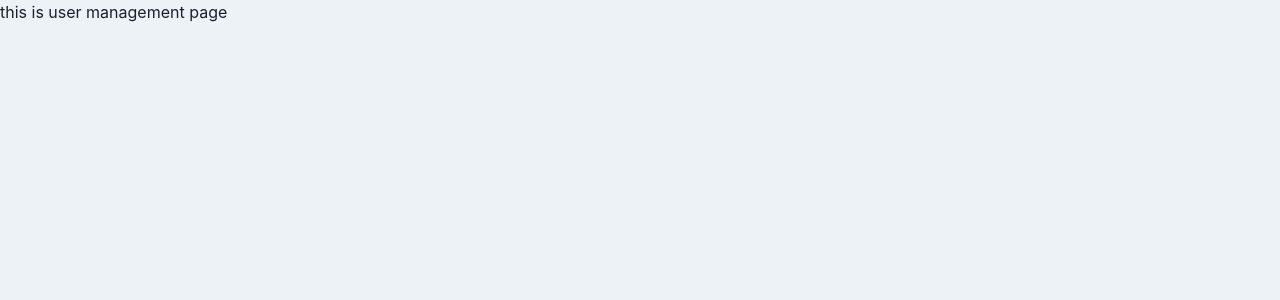
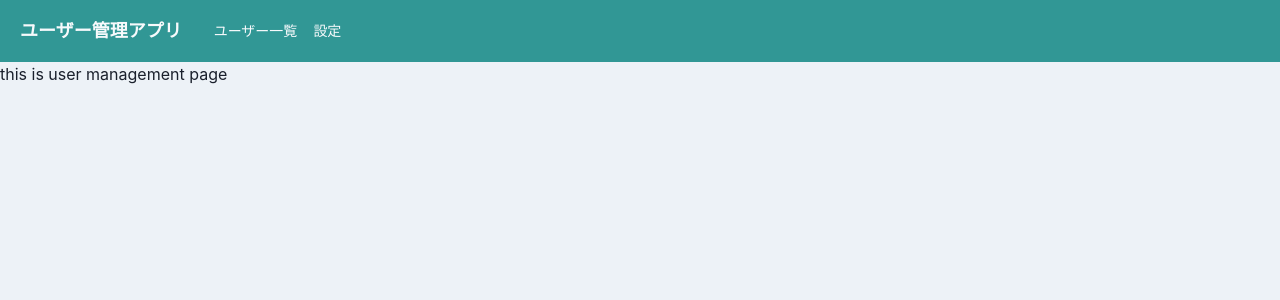
Before and after one commit to kentodaikoku/react-app_00, a React (Create React App) app: page /home/user_management in a window 1280 px wide. Shown: the top 300 px of the page. Built offline with nearby package versions, Linux system fonts and the light colour scheme.

Commit message:
✨ Header

```diff
--- /dev/null
+++ b/src/components/atoms/button/MenuIconButton.tsx
@@ -0,0 +1,22 @@
+import { HamburgerIcon } from "@chakra-ui/icons";
+import { IconButton } from "@chakra-ui/react";
+import { FC, memo } from "react";
+
+type Props = {
+  onOpen: () => void;
+}
+
+export const MenuIconButton: FC<Props> = memo((props) => {
+  const {onOpen} = props;
+
+  return (
+    <IconButton
+      onClick={onOpen}
+      aria-label="メニューボタン"
+      icon={<HamburgerIcon />}
+      size='sm'
+      variant='unstyled'
+      display={{ base: 'block', md: 'none' }}
+    />
+  )
+})
--- /dev/null
+++ b/src/components/molecules/MenuDrawer.tsx
@@ -0,0 +1,27 @@
+import { Button, Drawer, DrawerBody, DrawerContent, DrawerOverlay } from "@chakra-ui/react";
+import { FC, memo } from "react";
+
+type Props = {
+  isOpen: boolean;
+  onClose: () => void;
+  toHome: () => void;
+  toUserManagement: () => void;
+  toSetting: () => void;
+}
+
+export const MenuDrawer: FC<Props> = memo((props) => {
+  const {isOpen, onClose, toHome, toUserManagement, toSetting} = props;
+  return (
+    <Drawer isOpen={isOpen} onClose={onClose} placement="left" size='xs'>
+      <DrawerOverlay>
+        <DrawerContent>
+          <DrawerBody p={0} bg='gray.100'>
+            <Button w='100%' onClick={toHome}>TOP</Button>
+            <Button w='100%' onClick={toUserManagement}>ユーザー一覧</Button>
+            <Button w='100%' onClick={toSetting}>設定</Button>
+          </DrawerBody>
+        </DrawerContent>
+      </DrawerOverlay>
+    </Drawer>
+  )
+})
--- /dev/null
+++ b/src/components/organisms/layout/Header.tsx
@@ -0,0 +1,52 @@
+import { Box, Flex, Heading, Link, useDisclosure } from "@chakra-ui/react";
+import { FC, memo, useCallback } from "react";
+import { MenuIconButton } from "../../atoms/button/MenuIconButton";
+import { MenuDrawer } from "../../molecules/MenuDrawer";
+import { useNavigate } from "react-router-dom";
+
+export const Header: FC = memo(() => {
+  const {isOpen, onClose, onOpen} = useDisclosure();
+  const navigate = useNavigate();
+  const home = '/home';
+
+  const toHome = useCallback(() => { navigate(home); onClose() }, [navigate, onClose]);
+  const toUserManagement = useCallback(() => { navigate(`${home}/user_management`); onClose() }, [navigate, onClose]);
+  const toSetting = useCallback(() => { navigate(`${home}/setting`); onClose() }, [navigate, onClose]);
+
+  // return <div style={{ height: '50px', backgroundColor: 'teal' }}></div>
+  return (
+    <>
+      <Flex
+        as={'nav'}
+        bg={"teal.500"}
+        color={"gray.50"}
+        align={"center"}
+        justify={"space-between"}
+        padding={{ base: 3, md: 5 }}
+      >
+        {/* Header titile */}
+        <Flex as={'a'} align={"center"} mr={8} _hover={{ cursor: 'pointer' }} onClick={toHome}>
+          <Heading as={'h1'} fontSize={{ base: 'md', md: 'lg' }}>ユーザー管理アプリ</Heading>
+        </Flex>
+        {/* Link */}
+        <Flex align={"center"} fontSize={"sm"} flexGrow={1} display={{ base: 'none', md: 'flex' }}>
+          <Box pr={4}>
+            <Link onClick={toUserManagement}>ユーザー一覧</Link>
+          </Box>
+          <Link onClick={toSetting}>設定</Link>
+        </Flex>
+        {/* Mobile Link */}
+        <MenuIconButton onOpen={onOpen} />
+      </Flex>
+
+      {/* Mobile link drawer */}
+      <MenuDrawer
+        isOpen={isOpen}
+        onClose={onClose}
+        toHome={toHome}
+        toUserManagement={toUserManagement}
+        toSetting={toSetting}
+      />
+    </>
+  )
+})
--- /dev/null
+++ b/src/components/templates/HeaderLayout.tsx
@@ -0,0 +1,17 @@
+import { FC, memo, ReactNode } from "react";
+import { Header } from "../organisms/layout/Header";
+
+type Props = {
+  children: ReactNode;
+}
+
+export const HeaderLayout: FC<Props> = memo((props) => {
+  const {children} = props;
+
+  return (
+    <>
+      <Header />
+      {children}
+    </>
+  )
+})
--- a/src/router/Router.tsx
+++ b/src/router/Router.tsx
@@ -3,19 +3,23 @@
 import { homeRoutes } from "./HomeRouter";
 import { Login } from "../components/pages/Login";
 import { Page404 } from "../components/pages/404";
+import { HeaderLayout } from "../components/templates/HeaderLayout";
 
 export const Router: FC = memo(() => {
   return (
-    // <>
     <Routes>
       <Route path="/" element={<Login />} />
       {homeRoutes.map((route) => {
         return (
-            <Route key={route.path} path={`/home${route.path}`} element={<route.element />} />
+          <Route
+            key={route.path}
+            path={`/home${route.path}`}
+            element={<HeaderLayout><route.element /></HeaderLayout>}
+          />
         )
       })}
+      {/* 404 */}
       <Route path="*" element={<Page404 />} />
     </Routes>
-    // </>
   )
 })
```
Lines whose indentation alone changed are shown as unchanged.
